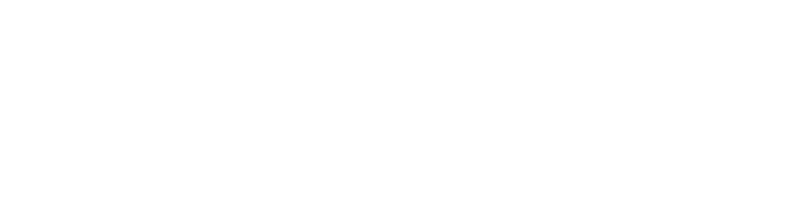
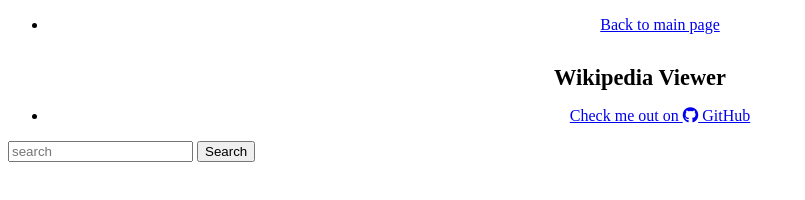
Before and after one commit to PortableStick/wikiviewer, a website: page src/index.html in a window 1280 px wide. Shown: the whole page, without its empty margins (0-805 px from the left). Drawn offline with nearby package versions, Linux system fonts and the light colour scheme; files that its build step writes are made by us from their sources.

Commit message:
Add search bar, style nav

```diff
--- a/src/index.html
+++ b/src/index.html
@@ -1,11 +1,39 @@
 <!DOCTYPE html>
 <html lang="en">
+
 <head>
-  <meta charset="UTF-8">
-  <title>Wikipedia Viewer</title>
+    <meta charset="UTF-8">
+    <title>Wikipedia Viewer</title>
+    <script src="https://use.fontawesome.com/1435929d81.js"></script>
+    <link rel="stylesheet" href="css/bundle.css">
+    <link rel="stylesheet" href="css/main.css">
 </head>
+
 <body>
-  <!-- Back button -->
-  <!-- Github button -->
+    <nav class="navbar navbar-default" role="navigation">
+        <ul class="nav navbar-nav">
+            <li class="nav-item"><a href="../" class="nav-link">Back to main page</a></li>
+        </ul>
+        <h1 class="">Wikipedia Viewer</h1>
+        <ul class="nav navbar-nav pull-right">
+            <li class="nav-item"><a href="https://github.com/PortableStick/wikiviewer" class="nav-link" target="_blank">Check me out on <i class="fa fa-github"></i> GitHub</a></li>
+        </ul>
+    </nav>
+    <main class="container-fluid">
+        <div class="row">
+            <section id="search-area">
+                <form action="//localhost:3000/wikiviewer" class="form-inline">
+                    <input type="search" placeholder="search" class="form-control">
+                    <button type="submit" class="btn btn-primary">Search</button>
+                </form>
+                <ul class="saved-searches list-group"></ul>
+            </section>
+            <section id="results-area">
+            </section>
+        </div>
+    </main>
+    <script src="scripts/bundle.js"></script>
+    <script src="scripts/main.js"></script>
 </body>
+
 </html>
--- /dev/null
+++ b/src/styles/main.scss
@@ -0,0 +1,12 @@
+//Navbar
+
+.navbar {
+  text-align: center;
+
+  h1 {
+    display: inline-block;
+    font-size: 1.4em;
+    margin: 0;
+    padding-top: 15px;
+  }
+}
```
